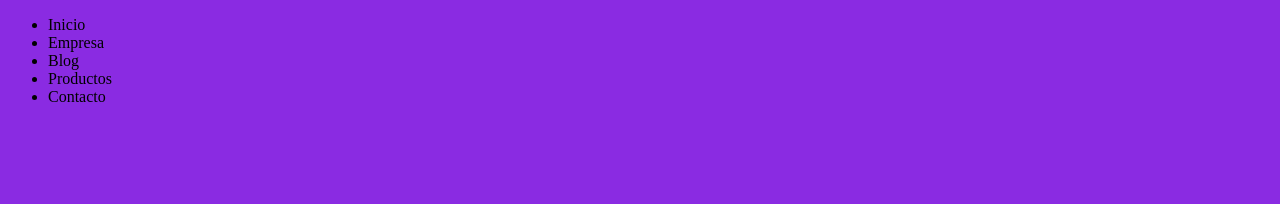
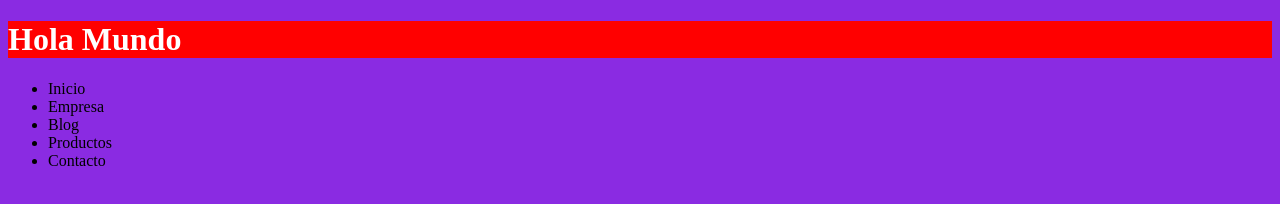
Before and after one commit to JuamSilvaH/PROYECTO1, a plain HTML site: page index.html in a window 1280 px wide. Drawn offline with Linux system fonts and the light colour scheme.

Commit message:
agregar h1 en index

```diff
--- a/index.html
+++ b/index.html
@@ -8,7 +8,8 @@
     <link rel="stylesheet" href="estilo.css">
 </head>
 <body>
-    <divv class = "navegacion">
+    <h1>Hola Mundo</h1>
+    <div class = "navegacion">
         <ul>
             <li>Inicio</li>
             <li>Empresa</li>
```
